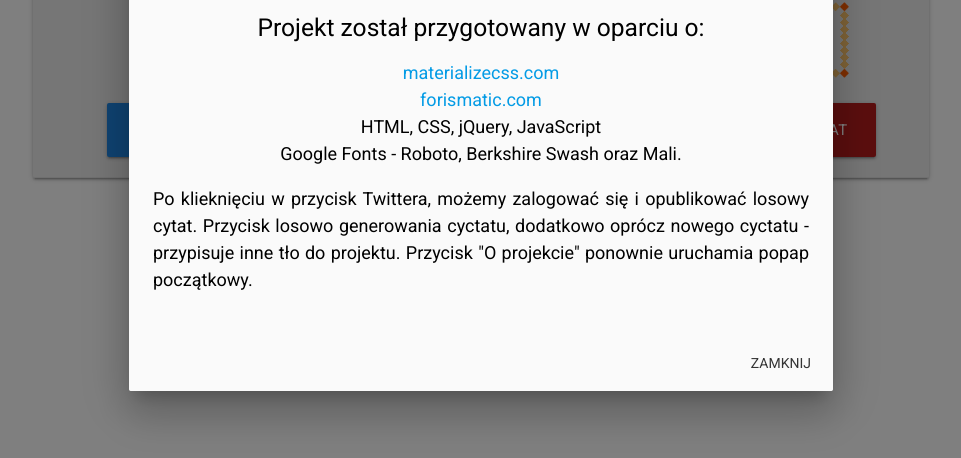
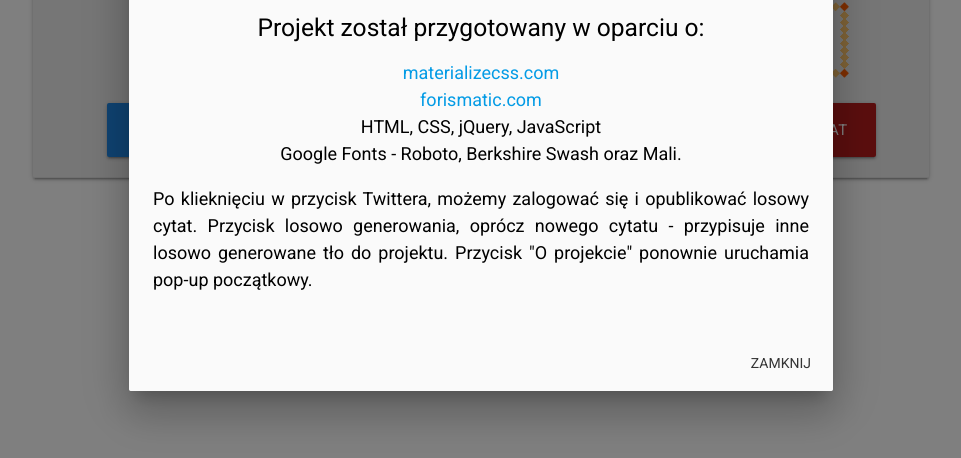
Before and after one commit to piotrdabrowskicod/Projekt_Q, a plain HTML site: page index.html in a window 1280 px wide. Shown: the part 204-662 px from the top of the page, without its empty margins (159-1120 px from the left). Drawn offline with nearby package versions, Linux system fonts and the light colour scheme.

Commit message:
poprawki html

```diff
--- a/index.html
+++ b/index.html
@@ -50,7 +50,7 @@
                           <li>HTML, CSS, jQuery, JavaScript</li>
                           <li>Google Fonts - Roboto, Berkshire Swash oraz Mali.</li>
                       </ul>
-                      <p>Po klieknięciu w przycisk Twittera, możemy zalogować się i opublikować losowy cytat. Przycisk losowo generowania cyctatu, dodatkowo oprócz nowego cyctatu - przypisuje inne tło do projektu. Przycisk "O projekcie" ponownie uruchamia popap początkowy.</p>
+                      <p>Po klieknięciu w przycisk Twittera, możemy zalogować się i opublikować losowy cytat. Przycisk losowo generowania, oprócz nowego cytatu - przypisuje inne losowo generowane tło do projektu. Przycisk "O projekcie" ponownie uruchamia pop-up początkowy.</p>
                     </div>
                     <div class="modal-footer">
                       <a href="#!" class="modal-action modal-close waves-effect waves-green btn-flat">Zamknij</a>
```
